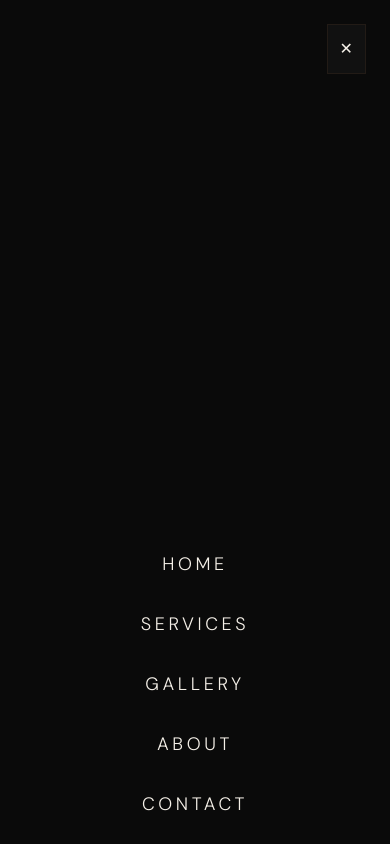
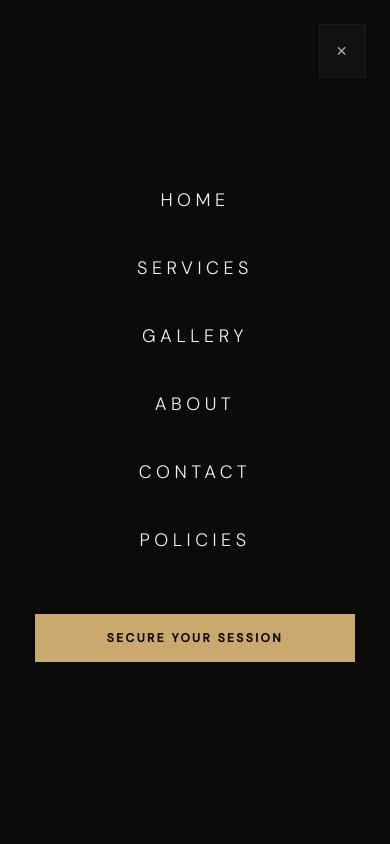
Before and after one commit to larrylbrown3rd/total-esthetics, a Next.js app: page / in a window 390 px wide. Both pictures are taken after a click on the button "Open menu". Shown: the top 844 px of the page. Built offline with nearby package versions, Linux system fonts and the light colour scheme.

Commit message:
Replace mobile menu with explicit six-link layout and CTA.
Policies and SECURE YOUR SESSION are hard-coded in the portal overlay so nothing is dropped by stale link maps on small screens.

Co-authored-by: Cursor <cursoragent@cursor.com>

```diff
--- a/components/Navbar.js
+++ b/components/Navbar.js
@@ -5,15 +5,6 @@ import { createPortal } from 'react-dom';
 import Link from 'next/link';
 import { usePathname } from 'next/navigation';
 import { BRAND_TAGLINE_UPPER } from '@/lib/data';
-
-const mobileNavLinks = [
-  { href: '/', label: 'HOME' },
-  { href: '/services', label: 'SERVICES' },
-  { href: '/gallery', label: 'GALLERY' },
-  { href: '/about', label: 'ABOUT' },
-  { href: '/contact', label: 'CONTACT' },
-  { href: '/terms', label: 'POLICIES' },
-];
 
 const desktopNavLinks = [
   { href: '/', label: 'Home' },
@@ -90,7 +81,7 @@ export default function Navbar() {
     menuOpen && mounted
       ? createPortal(
           <div
-            className="fixed inset-0 z-[9999] flex h-full w-full transform-gpu flex-col items-center justify-center bg-[#0A0A0A] md:hidden"
+            className="fixed inset-0 z-[99999] flex h-screen w-full transform-gpu flex-col items-center justify-center bg-[#0A0A0A] px-6 transition-all duration-300 ease-in-out md:hidden"
             role="dialog"
             aria-modal="true"
             aria-label="Mobile navigation"
@@ -99,34 +90,65 @@ export default function Navbar() {
               type="button"
               aria-label="Close menu"
               onClick={() => setMenuOpen(false)}
-              className="absolute right-6 top-6 z-[10000] border border-[#3D2B1F]/40 bg-[#111111] p-3 text-[#F5F0E8] transition-colors duration-300 hover:text-[#C9A96E]"
+              className="absolute right-6 top-6 border border-[#3D2B1F]/30 bg-[#111111] p-4 text-sm font-light tracking-widest text-[#F5F0E8]/70 transition-colors duration-300 hover:text-[#C9A96E]"
             >
               ✕
             </button>
 
-            <nav
-              aria-label="Site navigation"
-              className="flex w-full flex-col items-center justify-center space-y-8 px-6 text-center"
+            <div className="my-auto flex w-full flex-col items-center justify-center space-y-8 overflow-y-auto py-24 text-center">
+              <Link
+                href="/"
+                onClick={() => setMenuOpen(false)}
+                className="block w-full py-1 font-sans text-lg font-light uppercase tracking-[0.25em] text-[#F5F0E8] transition-all duration-300 hover:text-[#C9A96E]"
               >
-              {mobileNavLinks.map((link) => (
+                Home
+              </Link>
               <Link
-                  key={link.href}
-                  href={link.href}
-                  className="font-sans text-lg font-light uppercase tracking-[0.2em] text-[#F5F0E8] transition-colors duration-300 hover:text-[#C9A96E]"
+                href="/services"
                 onClick={() => setMenuOpen(false)}
+                className="block w-full py-1 font-sans text-lg font-light uppercase tracking-[0.25em] text-[#F5F0E8] transition-all duration-300 hover:text-[#C9A96E]"
               >
-                  {link.label}
+                Services
               </Link>
-              ))}
+              <Link
+                href="/gallery"
+                onClick={() => setMenuOpen(false)}
+                className="block w-full py-1 font-sans text-lg font-light uppercase tracking-[0.25em] text-[#F5F0E8] transition-all duration-300 hover:text-[#C9A96E]"
+              >
+                Gallery
+              </Link>
+              <Link
+                href="/about"
+                onClick={() => setMenuOpen(false)}
+                className="block w-full py-1 font-sans text-lg font-light uppercase tracking-[0.25em] text-[#F5F0E8] transition-all duration-300 hover:text-[#C9A96E]"
+              >
+                About
+              </Link>
+              <Link
+                href="/contact"
+                onClick={() => setMenuOpen(false)}
+                className="block w-full py-1 font-sans text-lg font-light uppercase tracking-[0.25em] text-[#F5F0E8] transition-all duration-300 hover:text-[#C9A96E]"
+              >
+                Contact
+              </Link>
+              <Link
+                href="/terms"
+                onClick={() => setMenuOpen(false)}
+                className="block w-full py-1 font-sans text-lg font-light uppercase tracking-[0.25em] text-[#F5F0E8] transition-all duration-300 hover:text-[#C9A96E]"
+              >
+                Policies
+              </Link>
 
+              <div className="mx-auto w-full max-w-xs pt-6">
                 <Link
-                href="/book"
-                className="w-full max-w-xs bg-[#C9A96E] px-8 py-4 font-sans text-xs font-semibold uppercase tracking-[0.2em] text-[#0A0A0A] transition-all duration-300 hover:bg-[#B8985D]"
+                  href="/contact"
                   onClick={() => setMenuOpen(false)}
+                  className="block bg-[#C9A96E] px-8 py-4 text-center font-sans text-xs font-semibold uppercase tracking-[0.2em] text-[#0A0A0A] transition-all duration-300 hover:bg-[#B8985D]"
                 >
                   SECURE YOUR SESSION
                 </Link>
-            </nav>
+              </div>
+            </div>
           </div>,
           document.body
         )
```
Lines whose indentation alone changed are shown as unchanged.
